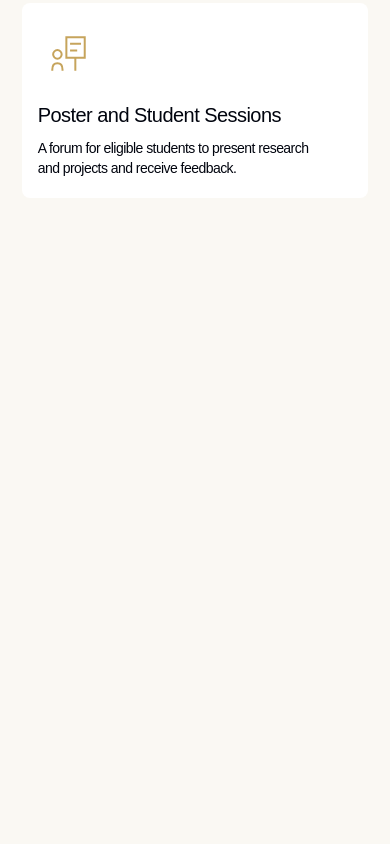
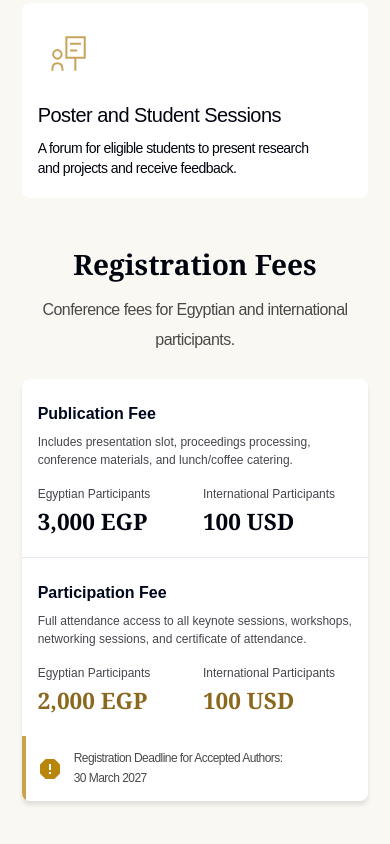
Before and after one commit to N00UUR/springer-conference, a React (Vite) app: page / in a window 390 px wide. Shown: the part 8044-8888 px from the top of the page. Before the commit the page ends 8290 px from the top, so only its background shows below. Built offline with nearby package versions, Linux system fonts and the light colour scheme; a web font is replaced by a local one.

Commit message:
Add responsive registration fees section

```diff
--- /dev/null
+++ b/src/data/registrationFees.ts
@@ -0,0 +1,21 @@
+type RegistrationFee = {
+  id: string
+  name: string
+  description: string
+  amounts: { EGP: number; USD: number }
+}
+
+export const registrationFees: RegistrationFee[] = [
+  {
+    id: 'publication',
+    name: 'Publication Fee',
+    description: 'Includes presentation slot, proceedings processing, conference materials, and lunch/coffee catering.',
+    amounts: { EGP: 3000, USD: 100 },
+  },
+  {
+    id: 'participation',
+    name: 'Participation Fee',
+    description: 'Full attendance access to all keynote sessions, workshops, networking sessions, and certificate of attendance.',
+    amounts: { EGP: 2000, USD: 100 },
+  },
+]
--- a/src/pages/home/HomePage.tsx
+++ b/src/pages/home/HomePage.tsx
@@ -6,6 +6,7 @@ import ImportantDatesSection from './sections/ImportantDatesSection'
 import TracksSection from './sections/TracksSection'
 import PublicationSection from './sections/PublicationSection'
 import ProgramSection from './sections/ProgramSection'
+import FeesSection from './sections/FeesSection'
 import './HomePage.css'
 
 export default function HomePage() {
@@ -24,6 +25,7 @@ export default function HomePage() {
       <TracksSection />
       <PublicationSection />
       <ProgramSection />
+      <FeesSection />
     </main>
   )
 }
--- /dev/null
+++ b/src/pages/home/sections/FeesSection.css
@@ -0,0 +1,186 @@
+.fees-section {
+  padding-bottom: var(--section-gap);
+}
+
+.fees-heading {
+  max-width: 570px;
+  margin-inline: auto;
+  text-align: center;
+}
+
+.fees-heading h2 {
+  margin: 0;
+  color: var(--color-ink);
+  font: 700 clamp(28px, 3vw, 40px)/1.325 var(--font-display);
+  letter-spacing: normal;
+}
+
+.fees-heading p {
+  margin: 12px 0 0;
+  color: #494949;
+  font: 400 16px/30px var(--font-sans);
+  letter-spacing: -0.54px;
+}
+
+.fees-panel {
+  margin-top: clamp(24px, 4vw, 52px);
+  overflow: hidden;
+  border-radius: 8px;
+  background: white;
+  box-shadow: 0 4px 4px rgb(0 0 0 / 10%);
+}
+
+.fees-deadline {
+  display: grid;
+  grid-template-columns: 24px minmax(0, 1fr);
+  align-items: center;
+  gap: 12px;
+  padding: 13px 12px;
+  border-inline-start: 4px solid #c9a24b;
+  background: var(--color-cream);
+  color: #494949;
+  font: 500 12px/30px var(--font-sans);
+  letter-spacing: -0.54px;
+}
+
+.fees-panel time {
+  white-space: nowrap;
+}
+
+.fees-table {
+  width: 100%;
+  table-layout: fixed;
+  border-collapse: collapse;
+  text-align: center;
+}
+
+.fees-table thead {
+  background: #101f3c;
+  color: var(--color-off-white);
+}
+
+.fees-table thead th {
+  height: 88px;
+  padding: 16px 24px;
+  font: 500 clamp(16px, 1.4vw, 20px)/1.5 var(--font-sans);
+  letter-spacing: -0.54px;
+  text-transform: uppercase;
+}
+
+.fees-table :where(th:first-child) {
+  width: 36%;
+  text-align: start;
+}
+
+.fees-table :where(th:last-child, td:last-child) {
+  text-align: end;
+}
+
+.fees-table tbody th,
+.fees-table td {
+  height: 117px;
+  padding: 22px 24px;
+  vertical-align: middle;
+}
+
+.fees-table tbody tr + tr {
+  border-top: 1px solid #e4eaf5;
+}
+
+.fee-name,
+.fee-description {
+  display: block;
+}
+
+.fee-name {
+  color: #00071c;
+  font: 700 16px/30px var(--font-sans);
+}
+
+.fee-description {
+  margin-top: 4px;
+  color: #45464d;
+  font: 400 12px/18px var(--font-sans);
+}
+
+.fee-amount {
+  color: var(--color-ink);
+  font: 700 clamp(24px, 3vw, 40px)/1.325 var(--font-display);
+  white-space: nowrap;
+}
+
+@media (min-width: 701px) {
+  .fees-table td:last-child {
+    padding-inline-end: clamp(24px, 4vw, 56px);
+  }
+}
+
+.fees-table [data-category="participation"] .fee-amount {
+  color: var(--color-gold);
+}
+
+.fee-mobile-label {
+  display: none;
+}
+
+@media (max-width: 700px) {
+  .fees-table,
+  .fees-table tbody {
+    display: block;
+  }
+
+  /* Keep column headers available to screen readers in the stacked layout. */
+  .fees-table thead {
+    position: absolute;
+    width: 1px;
+    height: 1px;
+    overflow: hidden;
+    clip-path: inset(50%);
+  }
+
+  .fees-table tbody tr {
+    display: grid;
+    grid-template-columns: repeat(2, minmax(0, 1fr));
+    gap: 16px;
+    padding: 20px 16px;
+    text-align: start;
+  }
+
+  .fees-table tbody th,
+  .fees-table tbody td {
+    width: auto;
+    height: auto;
+    padding: 0;
+    text-align: start;
+  }
+
+  .fees-table tbody th {
+    grid-column: 1 / -1;
+  }
+
+  .fees-table tbody td {
+    display: flex;
+    flex-direction: column;
+    justify-content: space-between;
+    gap: 4px;
+  }
+
+  .fee-mobile-label {
+    display: block;
+    color: #45464d;
+    font: 500 12px/18px var(--font-sans);
+  }
+
+  .fee-amount {
+    font-size: clamp(18px, 5.8vw, 28px);
+    white-space: normal;
+  }
+
+  .fees-table [data-category="participation"] .fee-amount {
+    color: #8a691f;
+  }
+
+  .fees-deadline {
+    line-height: 1.6;
+  }
+}
--- a/src/pages/home/sections/FeesSection.tsx
+++ b/src/pages/home/sections/FeesSection.tsx
@@ -0,0 +1,56 @@
+import noticeIcon from '../../../assets/icons/publication/important-notice.svg'
+import { registrationFees } from '../../../data/registrationFees'
+import './FeesSection.css'
+
+const columns = [
+  { label: 'Egyptian Participants', currency: 'EGP' },
+  { label: 'International Participants', currency: 'USD' },
+] as const
+
+const amountFormat = new Intl.NumberFormat('en-GB')
+
+export default function FeesSection() {
+  return (
+    <section id="registration-fees" className="page-container fees-section" aria-labelledby="fees-title">
+      <header className="fees-heading">
+        <h2 id="fees-title">Registration Fees</h2>
+        <p>Conference fees for Egyptian and international participants.</p>
+      </header>
+      <div className="fees-panel">
+        <table className="fees-table" aria-labelledby="fees-title" role="table">
+          <thead role="rowgroup">
+            <tr role="row">
+              <th scope="col" role="columnheader">Registration Category</th>
+              {columns.map(({ label, currency }) => (
+                <th key={currency} scope="col" role="columnheader">{label}</th>
+              ))}
+            </tr>
+          </thead>
+          <tbody role="rowgroup">
+            {registrationFees.map(({ id, name, description, amounts }) => (
+              <tr key={id} data-category={id} role="row">
+                <th scope="row" role="rowheader">
+                  <span className="fee-name">{name}</span>
+                  <span className="fee-description">{description}</span>
+                </th>
+                {columns.map(({ label, currency }) => (
+                  <td key={currency} role="cell">
+                    <span className="fee-mobile-label" aria-hidden="true">{label}</span>
+                    <span className="fee-amount">{amountFormat.format(amounts[currency])} {currency}</span>
+                  </td>
+                ))}
+              </tr>
+            ))}
+          </tbody>
+        </table>
+        <aside className="fees-deadline" aria-label="Registration deadline">
+          <img src={noticeIcon} width={24} height={24} alt="" />
+          <p>
+            Registration Deadline for Accepted Authors:{' '}
+            <time dateTime="2027-03-30">30 March 2027</time>
+          </p>
+        </aside>
+      </div>
+    </section>
+  )
+}
```
Also changed, not shown: 1 other file (tests, documents, lock files or other folders).
